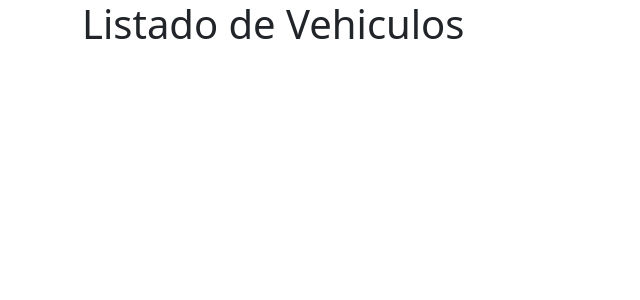
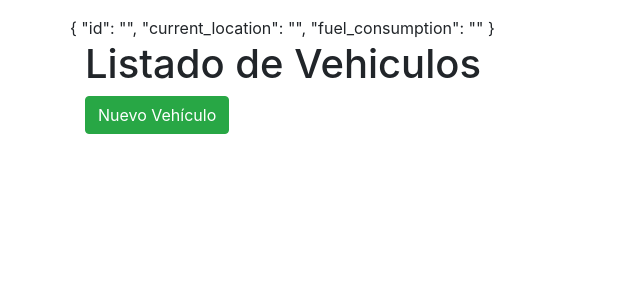
Before and after one commit to Deathpandk/eiya-joseph-test, a Django app: page / in a window 1280 px wide. Shown: the top 300 px of the page, without its empty margins (0-640 px from the left). Run offline with Django 3.2, Linux system fonts and the light colour scheme; data that the repository does not hold is empty; some libraries are stand-ins or nearby versions.

Commit message:
create form in index

```diff
--- a/src/vehicles/templates/base.html
+++ b/src/vehicles/templates/base.html
@@ -3,8 +3,9 @@
 <head>
     <meta charset="UTF-8">
     <title>Eiya-Joseph-Test</title>
-    <link href="https://cdn.jsdelivr.net/npm/bootstrap@5.1.1/dist/css/bootstrap.min.css" rel="stylesheet"
-          integrity="sha384-F3w7mX95PdgyTmZZMECAngseQB83DfGTowi0iMjiWaeVhAn4FJkqJByhZMI3AhiU" crossorigin="anonymous">
+    <link rel="stylesheet" href="https://maxcdn.bootstrapcdn.com/bootstrap/4.0.0/css/bootstrap.min.css"
+      integrity="sha384-Gn5384xqQ1aoWXA+058RXPxPg6fy4IWvTNh0E263XmFcJlSAwiGgFAW/dAiS6JXm"
+      crossorigin="anonymous">
     <link rel="stylesheet" href="https://use.fontawesome.com/releases/v5.5.0/css/all.css"
           integrity="sha384-B4dIYHKNBt8Bc12p+WXckhzcICo0wtJAoU8YZTY5qE0Id1GSseTk6S+L3BlXeVIU" crossorigin="anonymous">
     {#===================================== Vue.js =======================#}
@@ -17,7 +18,16 @@
         {% block content %}
         {% endblock %}
     </div>
-
+    {#===================================== Bootstrap =======================#}
+    <script src="https://code.jquery.com/jquery-3.2.1.slim.min.js"
+            integrity="sha384-KJ3o2DKtIkvYIK3UENzmM7KCkRr/rE9/Qpg6aAZGJwFDMVNA/GpGFF93hXpG5KkN"
+            crossorigin="anonymous"></script>
+    <script src="https://cdnjs.cloudflare.com/ajax/libs/popper.js/1.12.9/umd/popper.min.js"
+            integrity="sha384-ApNbgh9B+Y1QKtv3Rn7W3mgPxhU9K/ScQsAP7hUibX39j7fakFPskvXusvfa0b4Q"
+            crossorigin="anonymous"></script>
+    <script src="https://maxcdn.bootstrapcdn.com/bootstrap/4.0.0/js/bootstrap.min.js"
+            integrity="sha384-JZR6Spejh4U02d8jOt6vLEHfe/JQGiRRSQQxSfFWpi1MquVdAyjUar5+76PVCmYl"
+            crossorigin="anonymous"></script>
     {#===================================== AXIOS =======================#}
     <script src="https://unpkg.com/axios/dist/axios.min.js"></script>
     {% block js %}{% endblock %}
--- a/src/vehicles/templates/vehicles/index.html
+++ b/src/vehicles/templates/vehicles/index.html
@@ -1,10 +1,65 @@
 {% extends 'base.html' %}
 
 {% block content %}
-    <div class="row">
+    <div class="row mt-3" id="main">
+    {v form_data v}
         <div class="col-12">
             <h1>Listado de Vehiculos</h1>
+            <button type="button" class="btn btn-success" data-toggle="modal" data-target="#formModal"
+                @click="new_vehicle_form=true; empty_form_data()">
+                Nuevo Vehículo
+            </button>
         </div>
+        <div class="col-md-4 col-6 mt-2" v-for="vehicle in vehicle_list">
+            <div class="card">
+                <div class="card-header">
+                    {v vehicle.id v}
+                </div>
+                <div class="card-body">
+                    <p>Ciudad Actual: {v vehicle.current_location v}</p>
+                    <p>Consumo de Gasolina (km/lt): {v vehicle.fuel_consumption v}</p>
+                    <p>Distancia Recorrida (kms): {v vehicle.distance_traveled v}</p>
+                    <p>Combustible Consumido (lts): {v vehicle.fuel_consumed v}</p>
+                </div>
+            </div>
+        </div>
+
+    <div class="modal fade" tabindex="-1" role="dialog" id="formModal">
+        <div class="modal-dialog" role="document">
+            <div class="modal-content">
+                <div class="modal-header">
+                    <h5 v-if="new_vehicle_form" class="modal-title">Nuevo Vehículo</h5>
+                    <button type="button" class="close" data-dismiss="modal" aria-label="Close">
+                        <span aria-hidden="true">&times;</span>
+                    </button>
+                </div>
+                <div class="modal-body">
+                    <div class="form-group">
+                        <label for="id">Id</label>
+                        <input type="text" class="form-control" id="id" v-model="form_data.id">
+                    </div>
+                    <div class="form-group">
+                        <label for="current_location">Ciudad Actual</label>
+                        <select class="form-control" id="current_location" v-model="form_data.current_location">
+                            {% for city in cities %}
+                            <option value="{{ city.pk }}">{{ city.name }}</option>
+                            {% endfor %}
+                        </select>
+                    </div>
+                    <div class="form-group">
+                        <label for="fuel_consumption">Consumo de Combustible (km/lt)</label>
+                        <input type="number" class="form-control" id="fuel_consumption" v-model="form_data.fuel_consumption">
+                    </div>
+                </div>
+                <div class="modal-footer">
+                    <button type="button" class="btn btn-primary" @click="create_vehicle">Guardar</button>
+                    <button type="button" class="btn btn-secondary" data-dismiss="modal">Cancelar</button>
+                </div>
+            </div>
+        </div>
+    </div>
+
+
     </div>
 {% endblock %}
 
@@ -12,18 +67,41 @@
 <script>var csrftoken = '{{csrf_token}}'</script>
 
 <script>
+    var api_url = '/api/vehicles'
     new Vue({
         el: '#main',
         delimiters: ['{v','v}'],
         data:{
             vehicle_list: [],
+            form_data: {
+                id: '', current_location: '', fuel_consumption: '',
+            },
+            new_vehicle_form: false,
         },
         methods: {
             get_vehicles(){
                 var self = this;
-                axios.get('/api/vehicles')
+                axios.get(api_url)
                 .then(function (response){
-                    self.vehicle_list = response.data,
+                    self.vehicle_list = response.data;
+                })
+            },
+            empty_form_data(){
+                this.form_data = {
+                   id: '', current_location: '', fuel_consumption: '',
+                }
+            },
+            create_vehicle(){
+                let data = new FormData();
+                data.append("csrfmiddlewaretoken", csrftoken)
+                data.append("id", this.form_data.id)
+                data.append("current_location", this.form_data.current_location)
+                data.append("fuel_consumption", this.form_data.fuel_consumption)
+                var self = this;
+                axios.post(api_url, data)
+                .then(function (response){
+                    self.vehicle_list.push(response.data);
+                    $('#formModal').modal('hide');
                 })
             }
         },
--- a/src/vehicles/views.py
+++ b/src/vehicles/views.py
@@ -1,5 +1,7 @@
 from django.views.generic import TemplateView
 
+from cities.models import City
 
 class VehiclesIndex(TemplateView):
     template_name = 'vehicles/index.html'
+    extra_context = {'cities': City.objects.all()}
```
